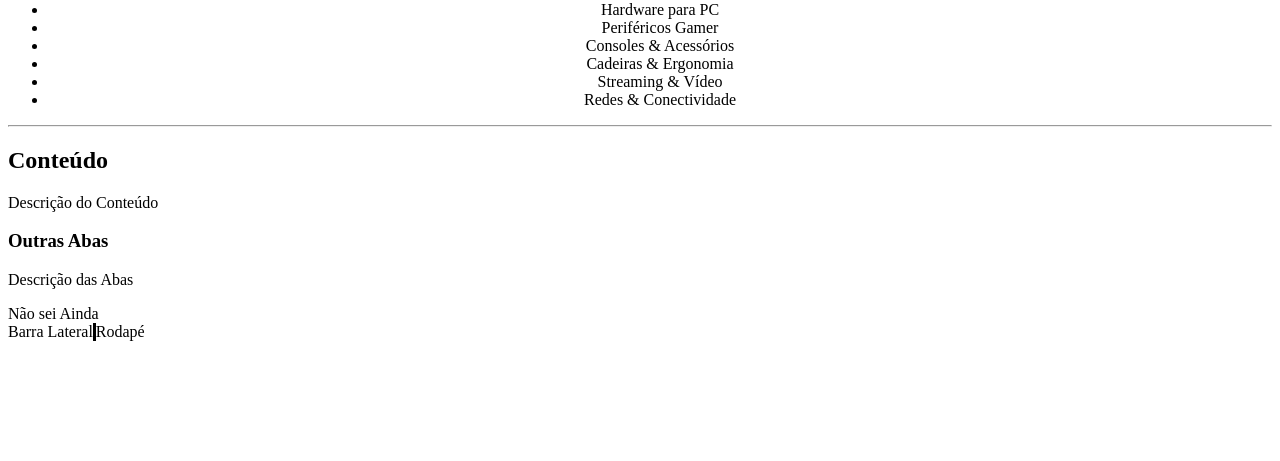
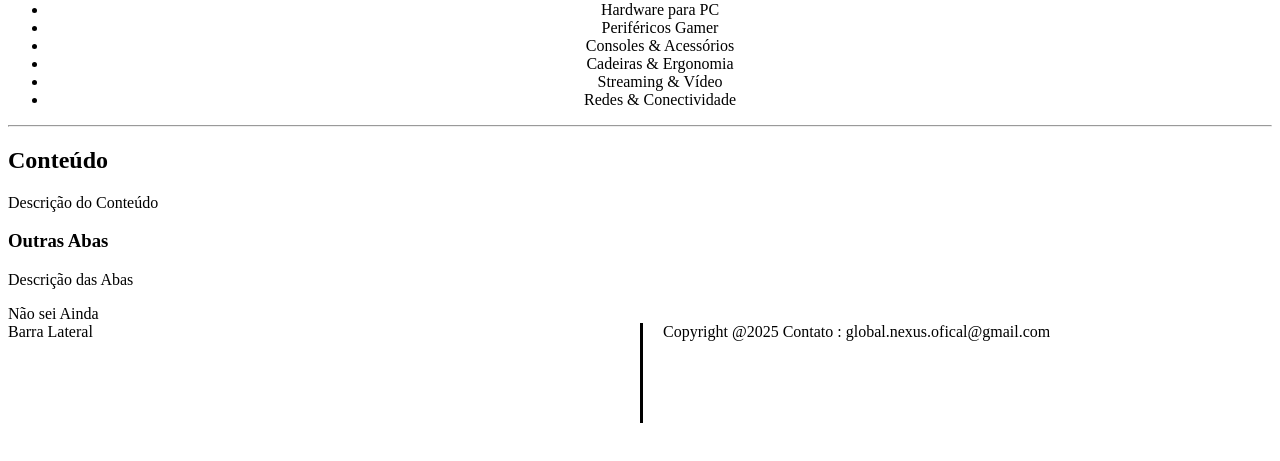
Before and after one commit to davidsena000/404Safe, a plain HTML site: page index.html in a window 1280 px wide. Shown: the part 79-540 px from the top of the page. Drawn offline with Linux system fonts and the light colour scheme.

Commit message:
Posicionamento

```diff
--- a/index.html
+++ b/index.html
@@ -35,6 +35,9 @@
             </footer>
         </article>
         <aside>Barra Lateral</aside>
-        <footer>Rodapé</footer>
+        <footer>
+            <span>Copyright @2025</span>
+            <span>Contato : global.nexus.ofical@gmail.com</span>
+        </footer>
     </body>
 </html>
--- a/style.css
+++ b/style.css
@@ -4,5 +4,7 @@ header{
 aside{
     float:left;
     border-right:3px solid;
-
+    width:50%;
+    height:100px;
+    margin-right:20px;
 }
```
